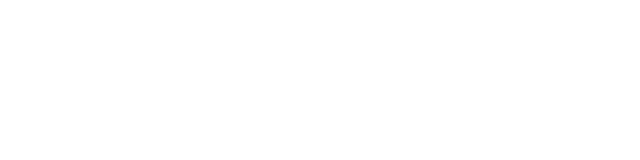
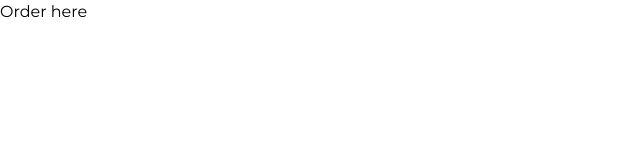
Before and after one commit to skabeo/xpress-frontend, a React (Vite) app: page /products/1/order in a window 1280 px wide. Before the commit this address had no page. Shown: the top 160 px of the page, without its empty margins (0-640 px from the left). Built offline with nearby package versions, Linux system fonts and the light colour scheme; sample sign-in values are in the browser's storage.

Commit message:
MAke order button clickable

```diff
--- a/src/App.jsx
+++ b/src/App.jsx
@@ -6,6 +6,7 @@
 import PrivateRoute from './components/routes/PrivateRoute'
 import Logout from './components/session/Logout'
 import ProductDetails from './components/products/ProductDetails'
+import OrderPage from './components/orders/OrderPage'
 
 function App() {
 
@@ -25,6 +26,14 @@
           element={(
             <PrivateRoute>
               <ProductDetails />
+            </PrivateRoute>
+          )}
+        />
+        <Route
+          path='/products/:id/order'
+          element={(
+            <PrivateRoute>
+              <OrderPage />
             </PrivateRoute>
           )}
         />
--- /dev/null
+++ b/src/components/orders/OrderPage.jsx
@@ -0,0 +1,9 @@
+import React from 'react'
+
+const OrderPage = () => {
+  return (
+    <div>Order here</div>
+  )
+}
+
+export default OrderPage
--- a/src/components/products/ProductMain.jsx
+++ b/src/components/products/ProductMain.jsx
@@ -2,6 +2,7 @@
 import PropTypes from 'prop-types';
 import './styles/product-details.css'
 import heart from '../../assets/heart-regular.svg'
+import { Link } from 'react-router-dom';
 
 const ProductMain = ({ specificProduct }) => {
 
@@ -66,7 +67,9 @@
             </div>
           </div>
           <div className='mt-3'>
-            <button className='details-order'>Order Now</button>
+            <Link to={`/products/${specificProduct.id}/order`}>
+              <button className='details-order'>Order Now</button>
+            </Link>
           </div>
         </div>
       </div>
```
